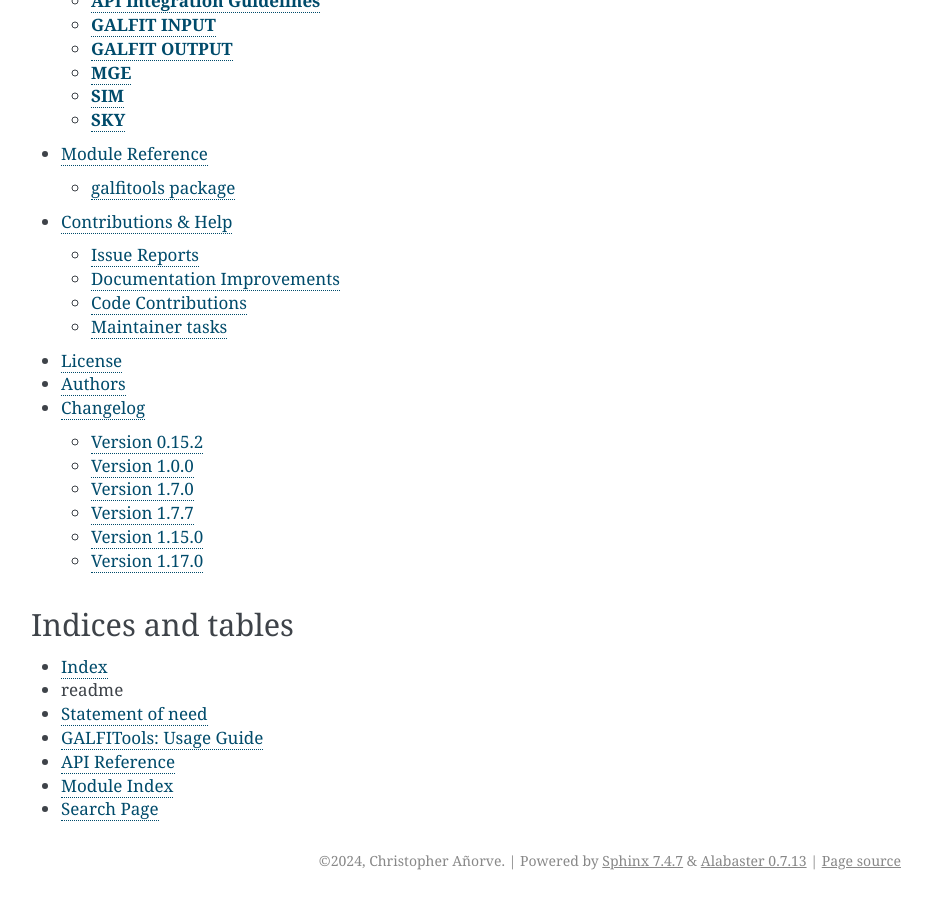
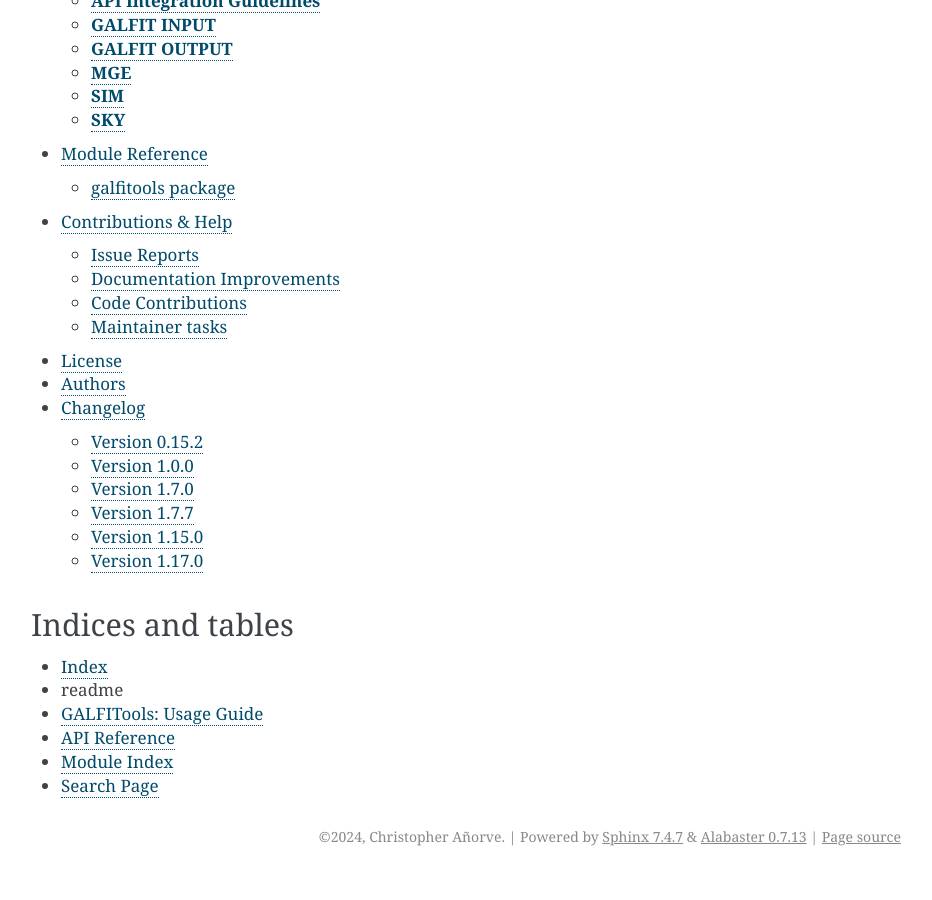
Before and after one commit to canorve/GALFITools, a Sphinx documentation site: the page built from docs/index.rst, in a window 1280 px wide and 900 px high, scrolled down 698 px. Shown: the whole window, without its empty margins (339-1271 px from the left). Built offline with Sphinx 7.4.7, drawn with Linux system fonts in a browser that asks for light colours; after the commit the page ends 1574 px from its top, so only the background shows below that.

Commit message:
docs updated

```diff
--- a/docs/index.rst
+++ b/docs/index.rst
@@ -43,7 +43,6 @@ Indices and tables
 
 * :ref:`genindex`
 * :ref:`readme`
-* :ref:`statement`
 * :ref:`usage`
 * :ref:`api`
 * :ref:`modindex`
```
